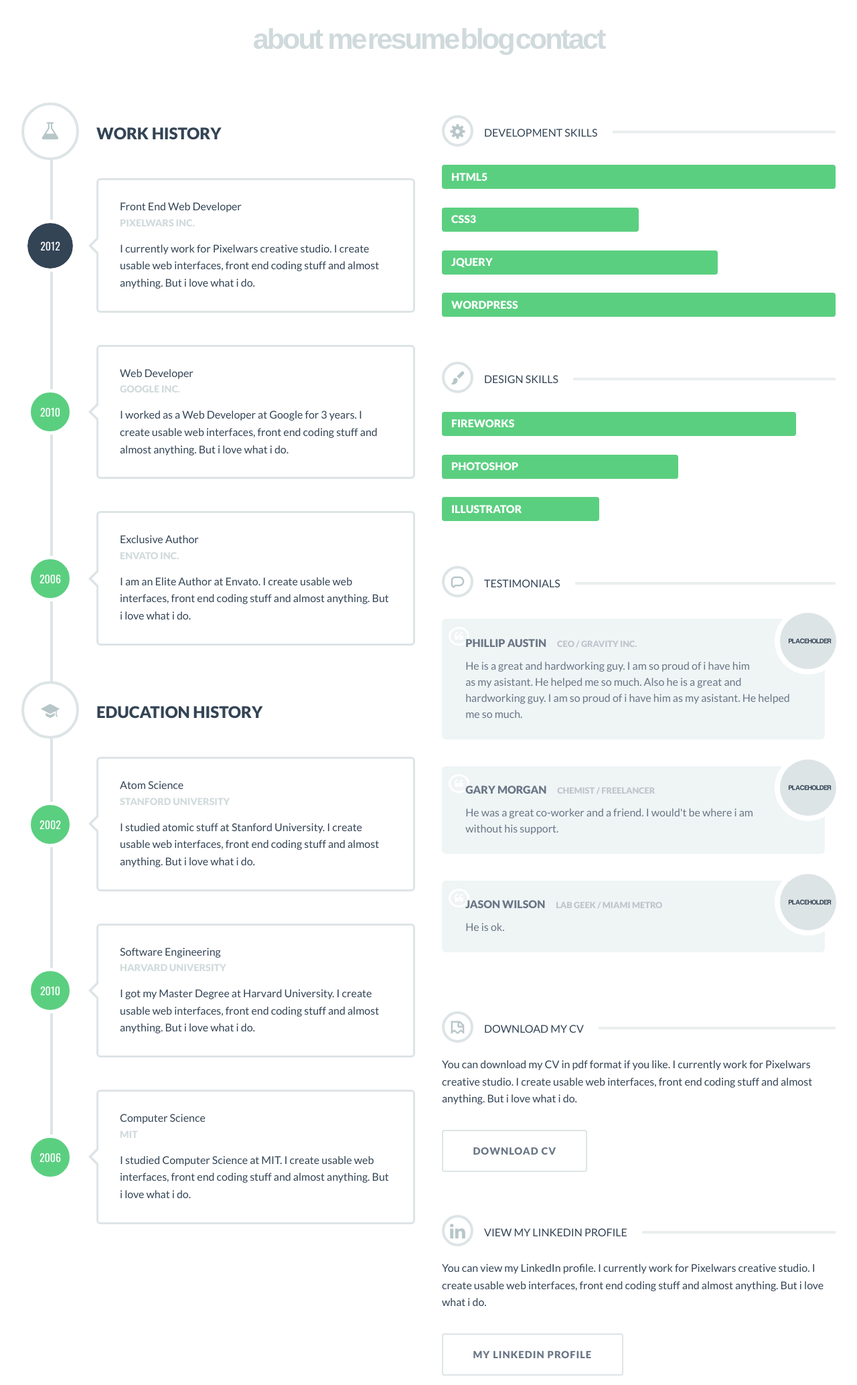
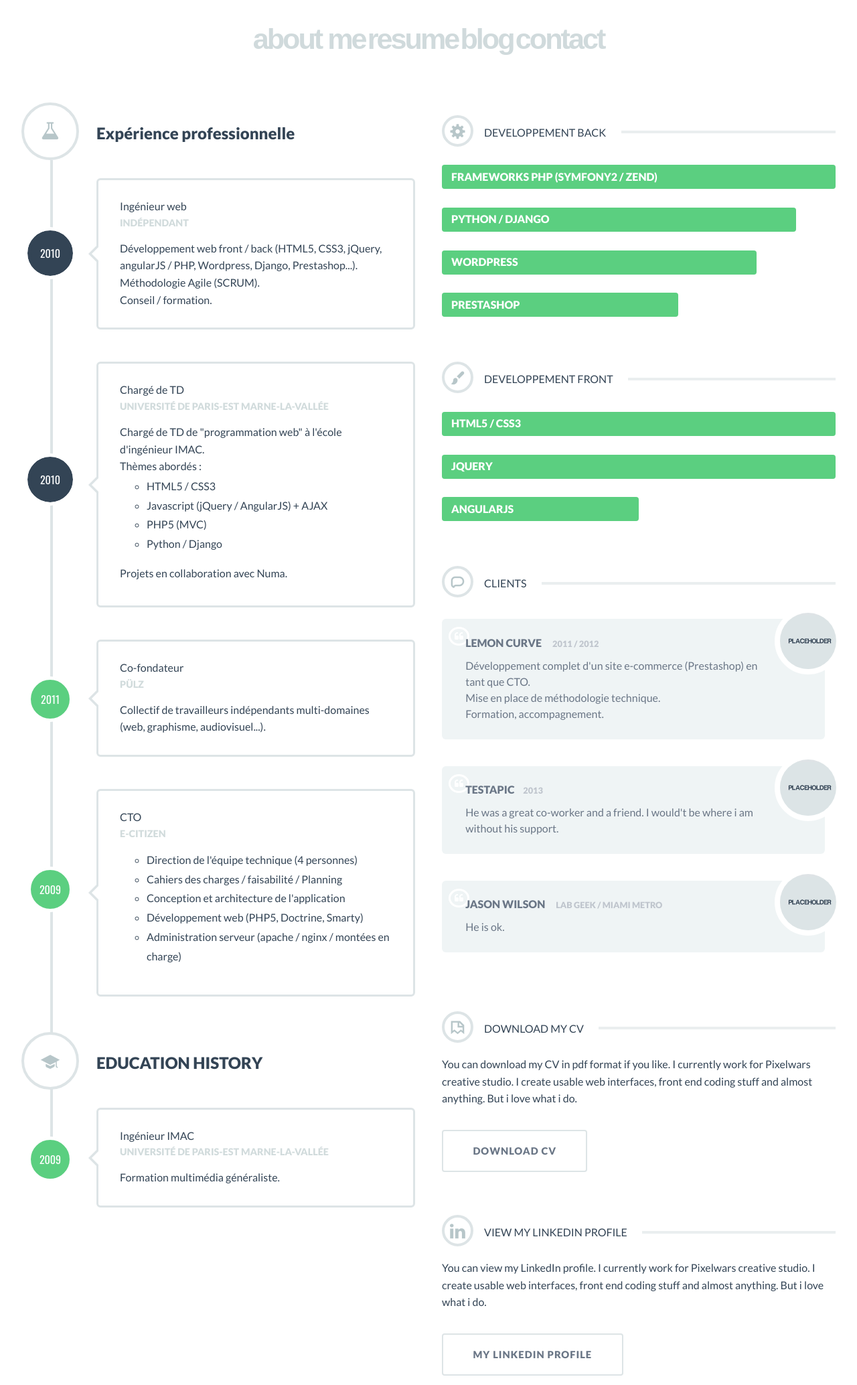
Before and after one commit to valentinbourgoin/portfolio, a Django app: page /cv/ in a window 1280 px wide. Shown: the part 277-2345 px from the top of the page at 67% size. Run offline with Django 3.2, Linux system fonts and the light colour scheme; some libraries are stand-ins or nearby versions.

Commit message:
Begin CV

```diff
--- a/templates/cv/cv.html
+++ b/templates/cv/cv.html
@@ -19,28 +19,57 @@
                 <!-- timeline -->
                 <div class="timeline">
 
-                    <h2><i class="fa fa-flask"></i>WORK HISTORY</h2>
+                    <h2><i class="fa fa-flask"></i>Expérience professionnelle</h2>
 
                     <div class="event current">
-                        <span class="date">2012</span>
-                        <h4>Front End Web Developer</h4>
-                        <h5>Pixelwars Inc.</h5>
-                        <p>I currently work for Pixelwars creative studio. I create usable web interfaces, front end coding stuff and almost anything. But i love what i do.</p>
+                        <span class="date">2010</span>
+                        <h4>Ingénieur web</h4>
+                        <h5>Indépendant</h5>
+                        <p>
+                            Développement web front / back (HTML5, CSS3, jQuery, angularJS / PHP, Wordpress, Django, Prestashop...). <br />
+                            Méthodologie Agile (SCRUM). <br />
+                            Conseil / formation.
+                        </p>
                     </div>
 
 
-                    <div class="event">
+                    <div class="event current">
                         <span class="date">2010</span>
-                        <h4>Web Developer</h4>
-                        <h5>Google Inc.</h5>
-                        <p>I worked as a Web Developer at Google for 3 years. I create usable web interfaces, front end coding stuff and almost anything. But i love what i do.</p>
+                        <h4>Chargé de TD</h4>
+                        <h5>Université de Paris-Est Marne-la-Vallée</h5>
+                        <p>
+                            Chargé de TD de "programmation web" à l'école d'ingénieur IMAC. <br />
+                            Thèmes abordés :
+                            <ul>
+                                <li>HTML5 / CSS3</li>
+                                <li>Javascript (jQuery / AngularJS) + AJAX</li>
+                                <li>PHP5 (MVC)</li>
+                                <li>Python / Django</li>
+                            </ul>
+                            Projets en collaboration avec Numa.
+                        </p>
                     </div>
 
                     <div class="event">
-                        <span class="date">2006</span>
-                        <h4>Exclusive Author</h4>
-                        <h5>Envato Inc.</h5>
-                        <p>I am an Elite Author at Envato. I create usable web interfaces, front end coding stuff and almost anything. But i love what i do.</p>
+                        <span class="date">2011</span>
+                        <h4>Co-fondateur</h4>
+                        <h5>Pülz</h5>
+                        <p>Collectif de travailleurs indépendants multi-domaines (web, graphisme, audiovisuel...).</p>
+                    </div>
+
+                    <div class="event">
+                        <span class="date">2009</span>
+                        <h4>CTO</h4>
+                        <h5>e-Citizen</h5>
+                        <p>
+                            <ul>
+                                <li>Direction de l'équipe technique (4 personnes)</li>
+                                <li>Cahiers des charges / faisabilité / Planning</li>
+                                <li>Conception et architecture de l'application</li>
+                                <li>Développement web (PHP5, Doctrine, Smarty)</li>
+                                <li>Administration serveur (apache / nginx / montées en charge)</li>
+                            </ul>
+                        </p>
                     </div>
 
                </div>
@@ -53,26 +82,12 @@
                     <h2><i class="icon-college"></i>EDUCATION HISTORY</h2>
 
                     <div class="event">
-                        <span class="date">2002</span>
-                        <h4>Atom Science</h4>
-                        <h5>Stanford University</h5>
-                        <p>I studied atomic stuff at Stanford University. I create usable web interfaces, front end coding stuff and almost anything. But i love what i do.</p>
+                        <span class="date">2009</span>
+                        <h4>Ingénieur IMAC</h4>
+                        <h5>Université de Paris-Est Marne-la-Vallée</h5>
+                        <p>Formation multimédia généraliste.</p>
                     </div>
 
-
-                    <div class="event">
-                        <span class="date">2010</span>
-                        <h4>Software Engineering</h4>
-                        <h5>Harvard University</h5>
-                        <p>I got my Master Degree at Harvard University. I create usable web interfaces, front end coding stuff and almost anything. But i love what i do.</p>
-                    </div>
-
-                    <div class="event">
-                        <span class="date">2006</span>
-                        <h4>Computer Science</h4>
-                        <h5>MIT</h5>
-                        <p>I studied Computer Science at MIT. I create usable web interfaces, front end coding stuff and almost anything. But i love what i do.</p>
-                    </div>
 
                </div>
                <!-- timeline -->
@@ -86,14 +101,14 @@
                <!-- col 6/12 -->
                <div class="col-md-6">
 
-                    <h2 class="section-title"><span><i class="icon-cog-1"></i>DEVELOPMENT SKILLS</span></h2>
+                    <h2 class="section-title"><span><i class="icon-cog-1"></i>DEVELOPPEMENT BACK</span></h2>
 
                     <!-- DEV SKILLS -->
                     <div class="skillset">
 
                         <!-- .skill-unit -->
                         <div class="skill-unit">
-                            <h4>HTML5</h4>
+                            <h4>Frameworks PHP (Symfony2 / Zend)</h4>
                             <div class="bar" data-percent="100">
                                 <div class="progress"></div>
                             </div>
@@ -102,17 +117,8 @@
 
                         <!-- .skill-unit -->
                         <div class="skill-unit">
-                            <h4>CSS3</h4>
-                            <div class="bar" data-percent="50">
-                                <div class="progress"></div>
-                            </div>
-                        </div>
-                        <!-- .skill-unit -->
-
-                        <!-- .skill-unit -->
-                        <div class="skill-unit">
-                            <h4>jQuery</h4>
-                            <div class="bar" data-percent="70">
+                            <h4>Python / Django</h4>
+                            <div class="bar" data-percent="90">
                                 <div class="progress"></div>
                             </div>
                         </div>
@@ -121,7 +127,16 @@
                         <!-- .skill-unit -->
                         <div class="skill-unit">
                             <h4>Wordpress</h4>
-                            <div class="bar" data-percent="100">
+                            <div class="bar" data-percent="80">
+                                <div class="progress"></div>
+                            </div>
+                        </div>
+                        <!-- .skill-unit -->
+
+                        <!-- .skill-unit -->
+                        <div class="skill-unit">
+                            <h4>Prestashop</h4>
+                            <div class="bar" data-percent="60">
                                 <div class="progress"></div>
                             </div>
                         </div>
@@ -132,33 +147,33 @@
 
 
 
-                    <h2 class="section-title"><span><i class="icon-brush"></i>DESIGN SKILLS</span></h2>
+                    <h2 class="section-title"><span><i class="icon-brush"></i>DEVELOPPEMENT FRONT</span></h2>
 
                     <!-- DESIGN SKILLS -->
                     <div class="skillset">
 
                         <!-- .skill-unit -->
                         <div class="skill-unit">
-                            <h4>Fireworks</h4>
-                            <div class="bar" data-percent="90">
+                            <h4>HTML5 / CSS3</h4>
+                            <div class="bar" data-percent="100">
                                 <div class="progress"></div>
                             </div>
                         </div>
                         <!-- .skill-unit -->
 
-                        <!-- .skill-unit -->
+                         <!-- .skill-unit -->
                         <div class="skill-unit">
-                            <h4>Photoshop</h4>
-                            <div class="bar" data-percent="60">
+                            <h4>jQuery</h4>
+                            <div class="bar" data-percent="100">
                                 <div class="progress"></div>
                             </div>
                         </div>
                         <!-- .skill-unit -->
 
-                        <!-- .skill-unit -->
+                         <!-- .skill-unit -->
                         <div class="skill-unit">
-                            <h4>Illustrator</h4>
-                            <div class="bar" data-percent="40">
+                            <h4>AngularJS</h4>
+                            <div class="bar" data-percent="50">
                                 <div class="progress"></div>
                             </div>
                         </div>
@@ -169,7 +184,7 @@
 
 
 
-                    <h2 class="section-title"><span><i class="icon-comment"></i>TESTIMONIALS</span></h2>
+                    <h2 class="section-title"><span><i class="icon-comment"></i>CLIENTS</span></h2>
 
                     <!-- testo-group -->
                     <div class="testo-group">
@@ -177,8 +192,12 @@
                         <!-- Testimonial -->
                         <div class="testo">
                             <img src="{% static 'images/site/testo-01.jpg' %}" alt="someone">
-                            <h4>Phillip Austin <span>CEO / Gravity Inc.</span></h4>
-                            <p>He is a great and hardworking guy. I am so proud of i have him as my asistant. He helped me so much. Also he is a great and hardworking guy. I am so proud of i have him as my asistant. He helped me so much.</p>
+                            <h4>Lemon Curve <span>2011 / 2012</span></h4>
+                            <p>
+                                Développement complet d'un site e-commerce (Prestashop) en tant que CTO. <br />
+                                Mise en place de méthodologie technique. <br />
+                                Formation, accompagnement.
+                            </p>
 
                         </div>
                         <!-- Testimonial -->
@@ -187,7 +206,7 @@
                         <div class="testo">
                             <img src="{% static 'images/site/testo-02.jpg' %}" alt="someone">
 
-                                <h4>Gary Morgan <span>Chemist / Freelancer</span></h4>
+                                <h4>Testapic<span>2013</span></h4>
                                 <p>He was a great co-worker and a friend. I would't be where i am without his support.</p>
 
                         </div>
```
Also changed, not shown: 1 other file.
